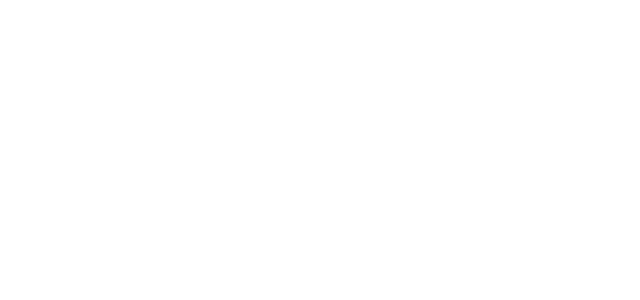
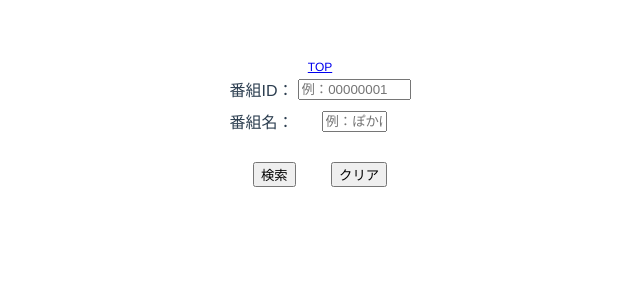
Before and after one commit to Fukuta-Y/TalentSearchFrontend, a Vue app in the folder frontend/: page /ProgramRefDialogBaseForm/11 in a window 1280 px wide. Before the commit this address had no page. Shown: the top 300 px of the page, without its empty margins (320-960 px from the left). Built offline with nearby package versions, Linux system fonts and the light colour scheme.

Commit message:
タレントIDの参照ボタンを一時保存

```diff
--- a/frontend/src/router/index.js
+++ b/frontend/src/router/index.js
@@ -7,6 +7,7 @@
 import TalentTorokuKoshinBaseForm from '../views/TalentTorokuKoshin/TalentTorokuKoshinBaseForm.vue'
 import NetsukiShuKanriTorokuKoshinBaseForm from '../views/NetsukiShuKanriTorokuKoshin/NetsukiShuKanriTorokuKoshinBaseForm.vue'
 import OnAirKanriTorokuKoshinBaseForm from '../views/OnAirKanriTorokuKoshin/OnAirKanriTorokuKoshinBaseForm.vue'
+import ProgramRefDialogBaseForm from '../views/ProgramRefDialog/ProgramRefDialogBaseForm.vue'
 
 const routes = [
   {
@@ -70,7 +71,13 @@
     name: 'OnAirKanriTorokuKoshin',
     component: OnAirKanriTorokuKoshinBaseForm,
     props: route => ({ mode: route.params.mode || '1' })
-  }
+  },
+  {
+    path: '/ProgramRefDialogBaseForm/:talentId?:talentName',  // パラメータがオプショナルになるように変更
+    name: 'ProgramRefDialog',
+    component: ProgramRefDialogBaseForm,
+    props: route => ({ talentId: route.params.talentId, talentName: route.params.talentName })
+  },
 ]
 
 const router = createRouter({
--- a/frontend/src/views/OnAirKanriTorokuKoshin/components/OnAirKanriTorokuKoshin.vue
+++ b/frontend/src/views/OnAirKanriTorokuKoshin/components/OnAirKanriTorokuKoshin.vue
@@ -41,9 +41,10 @@
                 :disabled="true"
               />
             </td>
-          <button v-on:click="btnProgramRefDialog()">
-            <label>参照</label>
-          </button>
+            <button v-on:click="btnProgramRefDialogOpen()">
+              <label>参照</label>
+            </button>
+            <ProgramRefDialog v-if="programRefDialogComponent" @close="btnProgramRefDialogClose()" />
         </tr>
         <tr>
           <td>番組名： </td>
@@ -105,7 +106,7 @@
 <script>
 import { Field } from 'vee-validate'
 import axios from 'axios'
-
+import ProgramRefDialog from '../../ProgramRefDialog/ProgramRefDialogBaseForm.vue';
 import Datepicker from '@vuepic/vue-datepicker'
 import '@vuepic/vue-datepicker/dist/main.css'
 import { format } from 'date-fns';
@@ -125,16 +126,17 @@
     },
     getProgramName() {
       // TODO
-      return 'NEWニューヨーク'
+      return this.programName
     },
     getTalentName() {
       // TODO
-      return '香取慎吾'
+      return this.talentName
     },
   },
   components: {
     Field,
     Datepicker,
+    ProgramRefDialog,
   },
   emits: ['on-message'],
   data() {
@@ -142,12 +144,15 @@
       id: '', //TOOD
       onAirDay: null,
       programId: '00000002', //TOOD
+      programName: 'NEWニューヨーク', //TOOD
       talentId: '00000003',  //TOOD
+      talentName: '香取慎吾', //TOOD
       nentsukiShu: null,
       nentsuki: null,
       shu: null,
       formattedDate: null,
       nentsukiShuKanri: [],
+      programRefDialogComponent: false,
     };
   },
   watch: {
@@ -212,8 +217,14 @@
       this.init();
     },
     // 番組参照ボタン
-    btnProgramRefDialog() {
+    btnProgramRefDialogOpen() {
       // ダイアログができたら作成
+      this.programRefDialogComponent = true;
+    },
+    // 番組参照ボタン
+    btnProgramRefDialogClose() {
+      // ダイアログができたら作成
+      this.programRefDialogComponent = false;
     },
     // タレント参照ボタン
     btnTalentRefDialog() {
@@ -273,7 +284,9 @@
       this.id = null
       this.onAirDay = null
       this.programId = null
+      this.programName = null
       this.talentId = null
+      this.talentName = null
       this.nentsukiShu = null
     },
   },
--- /dev/null
+++ b/frontend/src/views/ProgramRefDialog/ProgramRefDialogBaseForm.vue
@@ -0,0 +1,57 @@
+<template>
+  <CommonHeader
+    />
+  <ErrorMessage
+      v-if="message"
+      v-bind:prop-message="message"
+  />
+  <ProgramRefSearchJoken
+      v-bind:prop-program-id-="programId"
+      v-bind:prop-program-name-="programName"
+      v-on:on-message="receiveMessage"
+  />
+</template>
+
+<script>
+import CommonHeader from '../common/CommonHeader.vue'
+import ErrorMessage from '../common/ErrorMessage.vue'
+import ProgramRefSearchJoken from './components/ProgramRefSearchJoken.vue'
+
+export default {
+  name: 'ProgramRefDialogBaseForm',
+  props: {
+    programId: {
+      type: String,
+    },
+    programName: {
+      type: String,
+    },
+  },
+  components: {
+    CommonHeader,
+    ErrorMessage,
+    ProgramRefSearchJoken,
+  },
+  data() {
+    return {
+      searchJoken: {},
+      message:'',
+    }
+  },
+methods: {
+    receiveMessage(value) {
+      this.message = value
+    },
+  },
+}
+</script>
+<style>
+#app {
+  font-family: Avenir, Helvetica, Arial, sans-serif;
+  -webkit-font-smoothing: antialiased;
+  -moz-osx-font-smoothing: grayscale;
+  text-align: center;
+  color: #2c3e50;
+  margin-top: 60px;
+}
+</style>
--- /dev/null
+++ b/frontend/src/views/ProgramRefDialog/components/ProgramRefSearchJoken.vue
@@ -0,0 +1,141 @@
+<template>
+  <div>
+    <table align="center">
+      <tr>
+        <td>番組ID： </td>
+        <td>
+          <Field
+            name="programId"
+            v-model="programId"
+            size="11"
+            label="番組ID"
+            maxlength="8"
+            placeholder="例：00000001"
+          />
+        </td>
+      </tr>
+      <tr>
+        <td colspan="2">
+          <ErrorMessage style="font-size:12px;color:red;" name="nentsuki" />
+        </td>
+      </tr>
+      <tr>
+        <td>番組名： </td>
+        <td>
+          <Field
+            name="programName"
+            v-model="programName"
+            label="番組名"
+            maxlength="30"
+            size="5"
+            placeholder="例：ぽかぽか"
+          />
+        </td>
+      </tr>
+      <tr>
+        <td colspan="2">
+          <ErrorMessage style="font-size:12px;color:red;" name="shu" />
+        </td>
+      </tr>
+      <tr>
+        <td colspan="2">
+          <ErrorMessage name="name" />
+        </td>
+      </tr>
+    </table>
+    <br>
+    <div>
+      <button v-on:click="btnSearch()">
+        検索
+      </button>
+      &nbsp;&nbsp;&nbsp;&nbsp;&nbsp;&nbsp;
+      <button
+        v-on:click="btnClear()">
+        クリア
+      </button>
+    </div>
+    <br>
+    <br>
+    <table align="center" border="1" style="border-collapse: collapse;" v-if="countFlg">
+      <tr>
+        <td style="background-color: greenyellow;"> </td>
+        <td style="background-color: greenyellow;">番組ID </td>
+        <td style="background-color: greenyellow;">番組名 </td>
+        <td style="background-color: greenyellow;">チャンネルID</td>
+        <td style="background-color: greenyellow;">ジャンルID </td>
+      </tr>
+      <tr v-for="(item, key) in result" :key="key">
+        <td>「選択」</td>
+        <td>{{ item.programId }} </td>
+        <td>{{ item.programName }} </td>
+        <td>{{ item.channelId }} </td>
+        <td>{{ item.genreId }} </td>
+      </tr>
+    </table>
+    <br>
+  </div>
+</template>
+<script>
+import { Field, ErrorMessage } from 'vee-validate'
+import axios from 'axios'
+export default {
+  name: 'ProgramRefSearchJoken',
+  props: {
+    propProgramId: {
+      type: String,
+    },
+    propProgramName: {
+      type: String,
+    },
+  },
+  components: {
+    Field,
+    ErrorMessage,
+  },
+  emits: ['on-message'],
+  data() {
+    return {
+      programId: this.propProgramId,
+      programName: this.propProgramName,
+      msg: '',
+      countFlg: false,
+      result: {}
+    }
+  },
+  async created() {
+    this.init();
+    if(this.propProgramId && this.propProgramName) {
+      this.programId = this.propProgramId
+      this.programName = this.propProgramName
+      this.btnSearch()
+    }
+  },
+  methods: {
+    async btnSearch() {
+      const url = "http://localhost:8081/api/programRefBFF?programId=" + this.programId +"?programName=" + this.programName;
+      this.result = await axios.get(url).then(response => (response.data.mProgram))
+      if(this.result[0].programId !== null) {
+          this.countFlg = true
+          this.$emit('on-message', "")
+      } else {
+          this.msg ="検索結果が0件です。"
+          this.$emit('on-message', this.msg)
+          this.countFlg = false
+      }
+    },
+    btnClear() {
+      this.init();
+      this.$emit('on-message', this.msg)
+    },
+    init(){
+      this.programId = ''
+      this.programName = ''
+      this.countFlg = false
+      this.msg = ''
+      this.result = {}
+    },
+  },
+}
+</script>
+<style scoped>
+</style>
```
